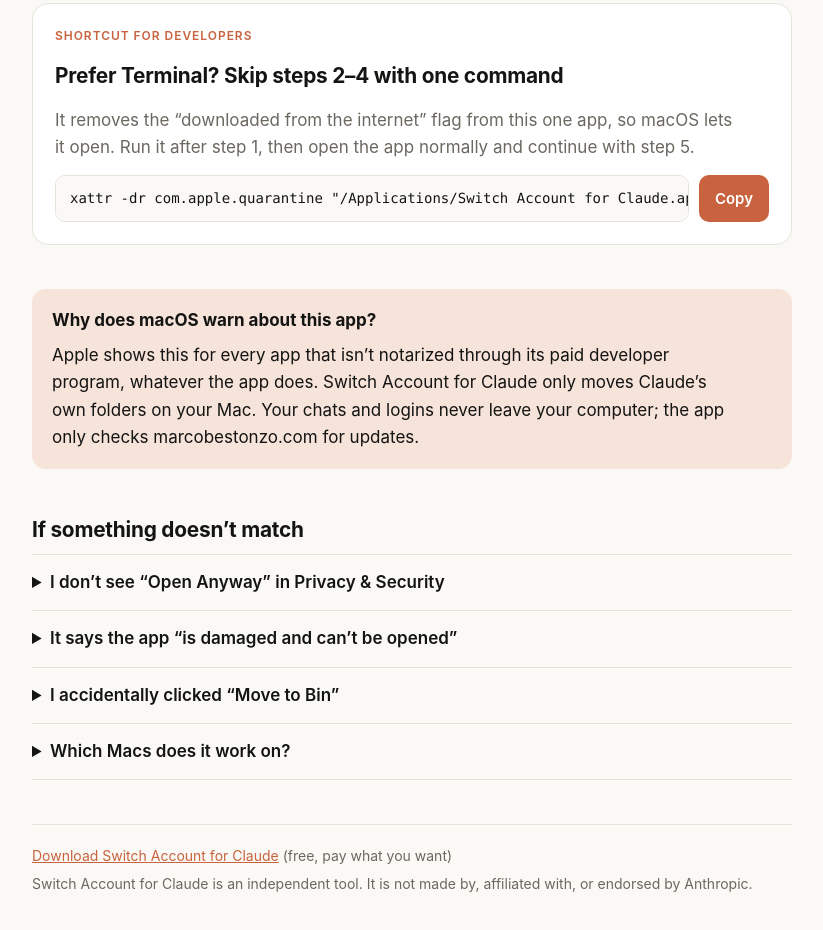
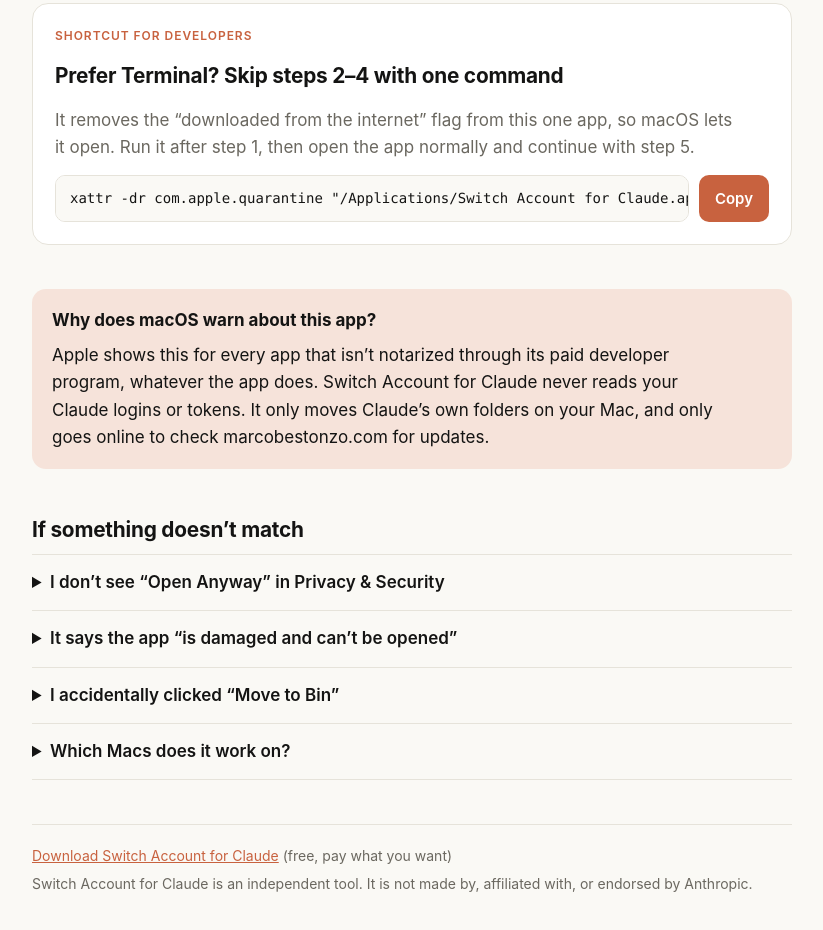
Before and after one commit to marcobestonzo/marcobestonzo.github.io, a plain HTML site: page switch-account-for-claude/install/index.html in a window 1280 px wide. Shown: the part 1995-2925 px from the top of the page, without its empty margins (228-1051 px from the left). Drawn offline with Linux system fonts and the light colour scheme.

Commit message:
Install guide: never reads Claude logins or tokens

```diff
--- a/switch-account-for-claude/install/index.html
+++ b/switch-account-for-claude/install/index.html
@@ -171,7 +171,7 @@ a{color:var(--accent)}
 
   <section class="callout">
     <b>Why does macOS warn about this app?</b>
-    <p>Apple shows this for every app that isn’t notarized through its paid developer program, whatever the app does. Switch Account for Claude only moves Claude’s own folders on your Mac. Your chats and logins never leave your computer; the app only checks marcobestonzo.com for updates.</p>
+    <p>Apple shows this for every app that isn’t notarized through its paid developer program, whatever the app does. Switch Account for Claude never reads your Claude logins or tokens. It only moves Claude’s own folders on your Mac, and only goes online to check marcobestonzo.com for updates.</p>
   </section>
 
   <section aria-labelledby="help-title">
```
